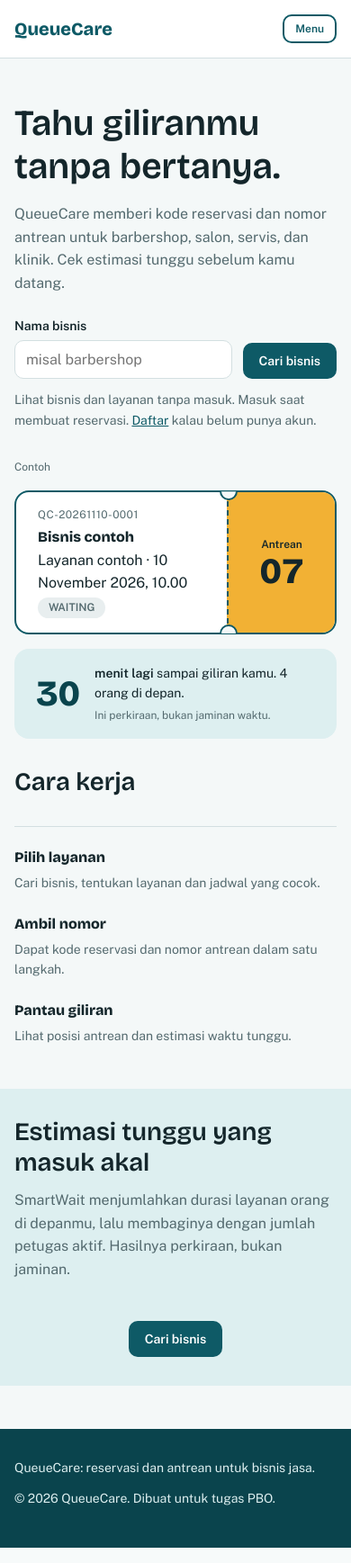
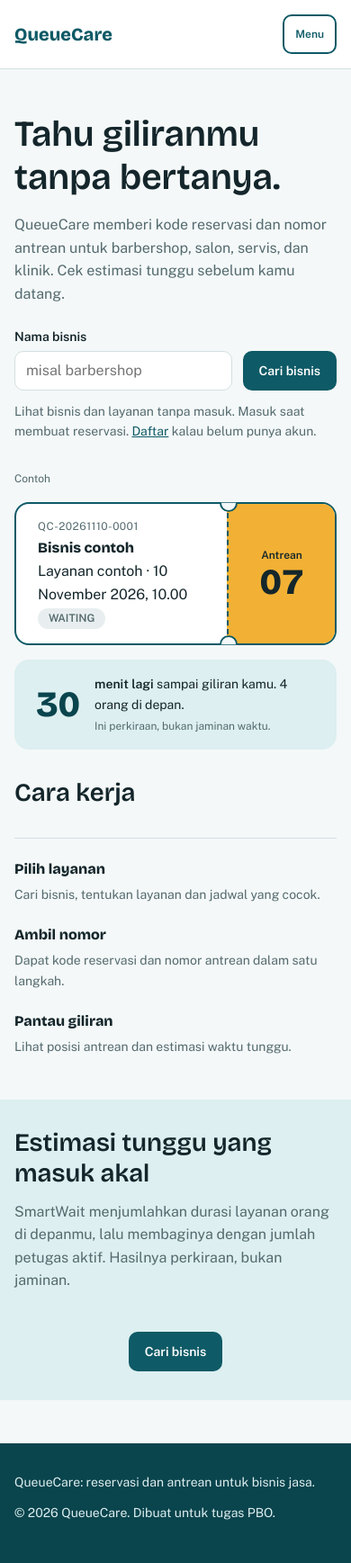
Before and after one commit to AtharFazli/queuecare, a Spring Boot app: page / in a window 390 px wide. Shown: the whole page at 90% size. Run offline with Spring Boot 4, Linux system fonts and the light colour scheme; some of the project's set-up classes (security, data sources, template engines, error pages and the like) are left out, and stand-ins take their place; some libraries are stand-ins or nearby versions.

Commit message:
fix: target sentuh 44px di HP untuk tombol, menu, dan input

```diff
--- a/src/main/resources/static/css/components.css
+++ b/src/main/resources/static/css/components.css
@@ -156,6 +156,10 @@ dialog.modal:not([open]) { display: none; }
   .hero__isi, .sorotan__isi { grid-template-columns: 1fr; }
   .langkah { grid-template-columns: 1fr; }
   .hero__visual { justify-items: start; }
+  /* Target sentuh nyaman 44px di HP (kritik Impeccable); desktop pointer tetap ukuran semula. */
+  .tombol, .tombol--kecil { min-height: 44px; }
+  .field__input { min-height: 44px; }
+  .navbar__menu a:not(.tombol) { padding: var(--jarak-3) 0; }
 }
 
 /* ===== Autentikasi: dua kolom ===== */
```
